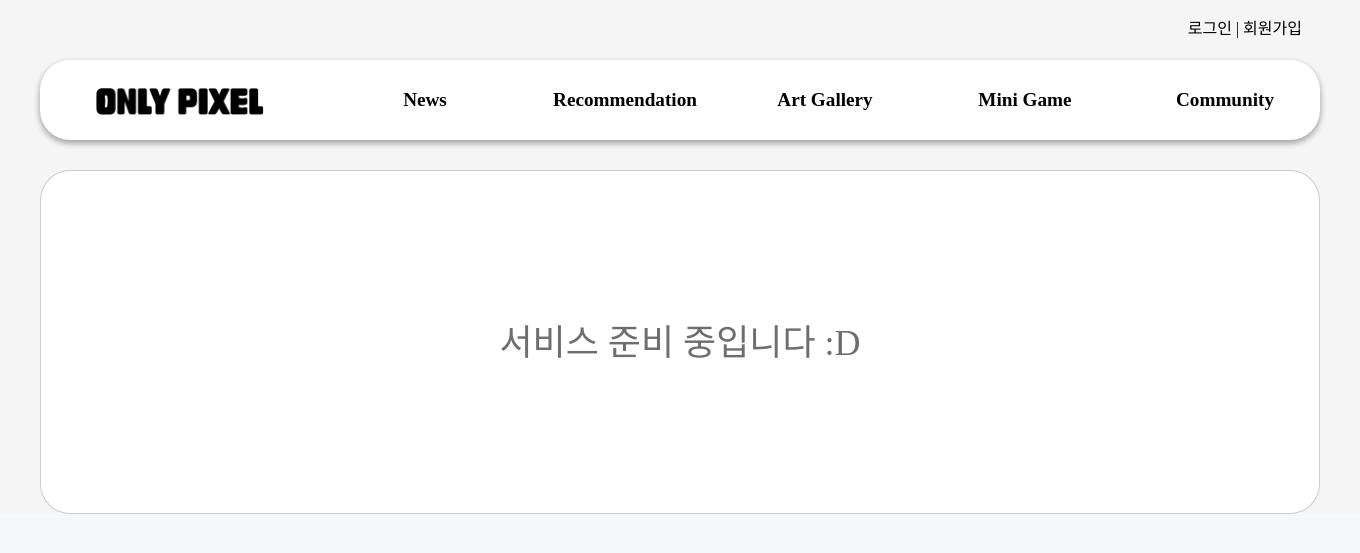
After one commit to barleymilk/onlypixel, a Python web app: template templates/mini_game.html in a window 1360 px wide. The commit adds this page. Shown: the top 553 px of the page. Run offline with Jinja, Linux system fonts and the light colour scheme; the template is opened without the code that fills it, so the values that code supplies are empty; some web fonts are replaced.

Commit message:
added mini_game page

```diff
--- /dev/null
+++ b/static/css/mini_game.css
@@ -0,0 +1,12 @@
+.section-div-box {
+    text-align: center;
+    display: table;
+    width: 100%;
+}
+.section-div-box p {
+    height: 300px;
+    display: table-cell;
+    vertical-align: middle;
+    font-size: 36px;
+    color:rgb(110, 110, 110);
+}
--- a/templates/art_gallery.html
+++ b/templates/art_gallery.html
@@ -28,7 +28,7 @@
                         <li><a href="news.html">News</a></li>
                         <li><a href="game.html">Recommendation</a></li>
                         <li><a href="art_gallery.html">Art Gallery</a></li>
-                        <li><a href="#">Mini Game</a></li>
+                        <li><a href="mini_game.html">Mini Game</a></li>
                         <li><a href="community.html">Community</a></li>
                     </ul>
                 </nav>
--- a/templates/community.html
+++ b/templates/community.html
@@ -27,7 +27,7 @@
                         <li><a href="news.html">News</a></li>
                         <li><a href="game.html">Recommendation</a></li>
                         <li><a href="art_gallery.html">Art Gallery</a></li>
-                        <li><a href="#">Mini Game</a></li>
+                        <li><a href="mini_game.html">Mini Game</a></li>
                         <li><a href="community.html">Community</a></li>
                     </ul>
                 </nav>
--- a/templates/game.html
+++ b/templates/game.html
@@ -27,7 +27,7 @@
                         <li><a href="news.html">News</a></li>
                         <li><a href="game.html">Recommendation</a></li>
                         <li><a href="art_gallery.html">Art Gallery</a></li>
-                        <li><a href="#">Mini Game</a></li>
+                        <li><a href="mini_game.html">Mini Game</a></li>
                         <li><a href="community.html">Community</a></li>
                     </ul>
                 </nav>
--- a/templates/home.html
+++ b/templates/home.html
@@ -27,7 +27,7 @@
                         <li><a href="news.html">News</a></li>
                         <li><a href="game.html">Recommendation</a></li>
                         <li><a href="art_gallery.html">Art Gallery</a></li>
-                        <li><a href="#">Mini Game</a></li>
+                        <li><a href="mini_game.html">Mini Game</a></li>
                         <li><a href="community.html">Community</a></li>
                     </ul>
                 </nav>
--- /dev/null
+++ b/templates/mini_game.html
@@ -0,0 +1,41 @@
+<!DOCTYPE html>
+<html lang="ko">
+    <head>
+        <meta charset="UTF-8">
+        <title>Pixel Game Web Page</title>
+        <link rel="stylesheet" href="../static/css/basic_form/base.css">
+        <link rel="stylesheet" href="../static/css/basic_form/nav_footer.css">
+        <link rel="stylesheet" href="../static/css/mini_game.css">
+    </head>
+<body>
+    <div id="wrap">
+        <header>
+            <h1>Only Pixel - Mini Game</h1>
+
+            <div class="login-signup">
+                <a href="login.html">로그인</a>
+                <span> | </span>
+                <a href="signup.html">회원가입</a>
+            </div>
+
+            <nav class="navigation">
+                <div class="logo">
+                    <a href="home.html"><img src="../static/images/game-logo-removebg-preview.png" alt="Logo"></a>
+                </div>
+                <ul>
+                    <li><a href="news.html">News</a></li>
+                    <li><a href="game.html">Recommendation</a></li>
+                    <li><a href="art_gallery.html">Art Gallery</a></li>
+                    <li><a href="mini_game.html">Mini Game</a></li>
+                    <li><a href="community.html">Community</a></li>
+                </ul>
+            </nav>
+        </header>
+        <main>
+            <div class="section-div-box">
+                <p>서비스 준비 중입니다 :D</p>
+            </div>
+        </main>
+    </div>
+</body>
+</html>
--- a/templates/news.html
+++ b/templates/news.html
@@ -28,7 +28,7 @@
                         <li><a href="news.html">News</a></li>
                         <li><a href="game.html">Recommendation</a></li>
                         <li><a href="art_gallery.html">Art Gallery</a></li>
-                        <li><a href="#">Mini Game</a></li>
+                        <li><a href="mini_game.html">Mini Game</a></li>
                         <li><a href="community.html">Community</a></li>
                     </ul>
                 </nav>
--- a/templates/news_detail.html
+++ b/templates/news_detail.html
@@ -25,7 +25,7 @@
                         <li><a href="news.html">News</a></li>
                         <li><a href="game.html">Recommendation</a></li>
                         <li><a href="art_gallery.html">Art Gallery</a></li>
-                        <li><a href="#">Mini Game</a></li>
+                        <li><a href="mini_game.html">Mini Game</a></li>
                         <li><a href="community.html">Community</a></li>
                     </ul>
                 </nav>
```
